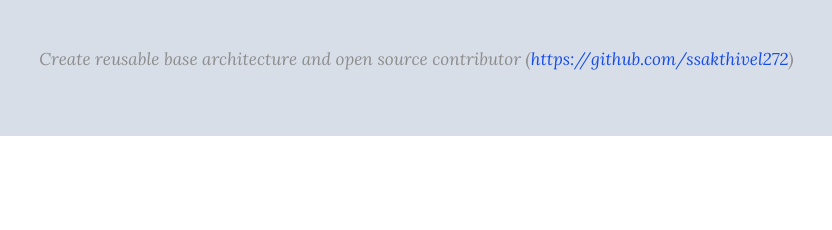
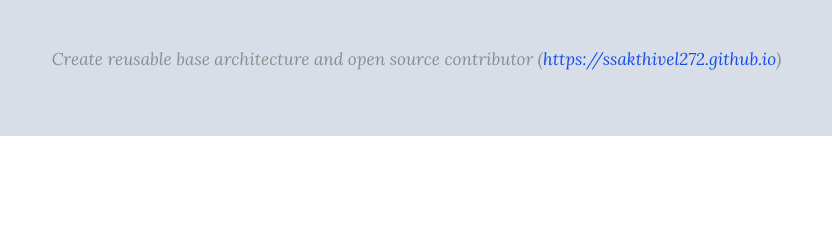
Before and after one commit to ssakthivel272/ssakthivel272.github.io, a plain HTML site: page index.html in a window 1280 px wide. Shown: the part 3471-3701 px from the top of the page, 219-1051 px from the left. Drawn offline with Linux system fonts and the light colour scheme; files whose address does not match are found by name.

Commit message:
Link update this code

```diff
--- a/index.html
+++ b/index.html
@@ -317,7 +317,7 @@
                         <small class="mbr-section-subtitle">
                             <div class="col-xs-12 lead">
                                 Create reusable base architecture and open source contributor (<a style="color: rgb(21, 76, 232);"
-                                    href="https://github.com/ssakthivel272" target="_blank">https://github.com/ssakthivel272</a>)
+                                    href="https://ssakthivel272.github.io" target="_blank">https://ssakthivel272.github.io</a>)
                                 &nbsp;</div>
                     </div></small>
                 </div>
```
Also changed, not shown: assets/images/app-showcase.gif (deleted), assets/images/app-showcase1.png (deleted), assets/images/image123.jpg (deleted), assets/images/interface-screenshot16.jpg (deleted), assets/images/interface-screenshot17.jpg (deleted), assets/images/interface-screenshot18.jpg (deleted), assets/images/interface-screenshot19.jpg (deleted), assets/images/interface-screenshot20.jpg (deleted), assets/images/logo.png (deleted), assets/images/row4.png (deleted), assets/images/row5_1.jpg (deleted), assets/images/row5_2.jpg (deleted), assets/images/row5_3.jpg (deleted), assets/images/row5_4.jpg (deleted).
